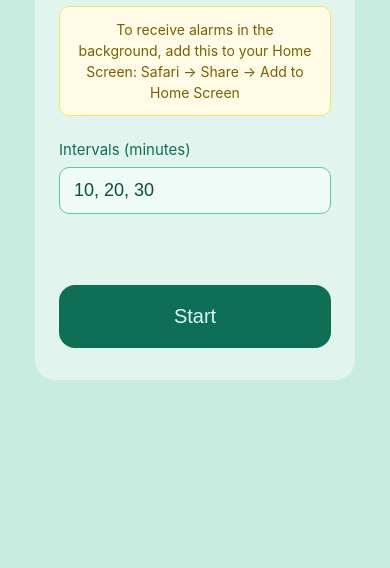
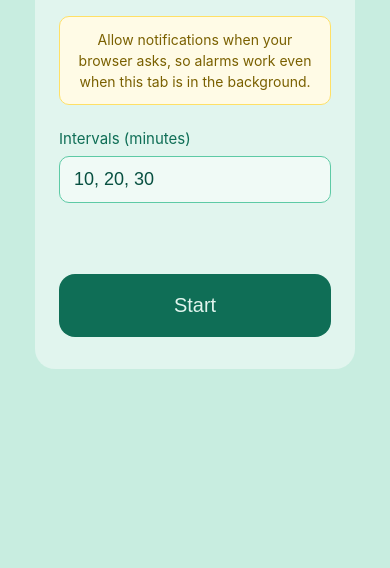
Before and after one commit to wuwei169/multi-alarm, a website: page public/index.html in a window 390 px wide. Shown: the part 276-844 px from the top of the page. Drawn offline with Linux system fonts and the light colour scheme.

Commit message:
Smart install banner for mobile vs desktop

```diff
--- a/public/index.html
+++ b/public/index.html
@@ -155,9 +155,7 @@
     <p class="title">Multi Alarm</p>
   </div>
 
-  <div class="install-banner" id="install-banner">
-    To receive alarms in the background, add this to your Home Screen: Safari → Share → Add to Home Screen
-  </div>
+  <div class="install-banner" id="install-banner"></div>
 
   <div class="input-group">
     <label class="input-label" for="intervals-input">Intervals (minutes)</label>
@@ -200,7 +198,17 @@
   // Show install banner if not running as installed PWA
   const isStandalone = navigator.standalone === true ||
     window.matchMedia('(display-mode: standalone)').matches;
-  if (!isStandalone) installBanner.style.display = 'block';
+  const isIOS = /iPad|iPhone|iPod/.test(navigator.userAgent);
+  const isMobile = isIOS || /Android/.test(navigator.userAgent);
+
+  if (!isStandalone) {
+    if (isMobile) {
+      installBanner.textContent = 'For background alarms, add to your Home Screen: Browser → Share → Add to Home Screen';
+    } else {
+      installBanner.textContent = 'Allow notifications when your browser asks, so alarms work even when this tab is in the background.';
+    }
+    installBanner.style.display = 'block';
+  }
 
   // Init input
   input.value = localStorage.getItem(STORAGE_KEY) ?? DEFAULT_INTERVALS;
```
